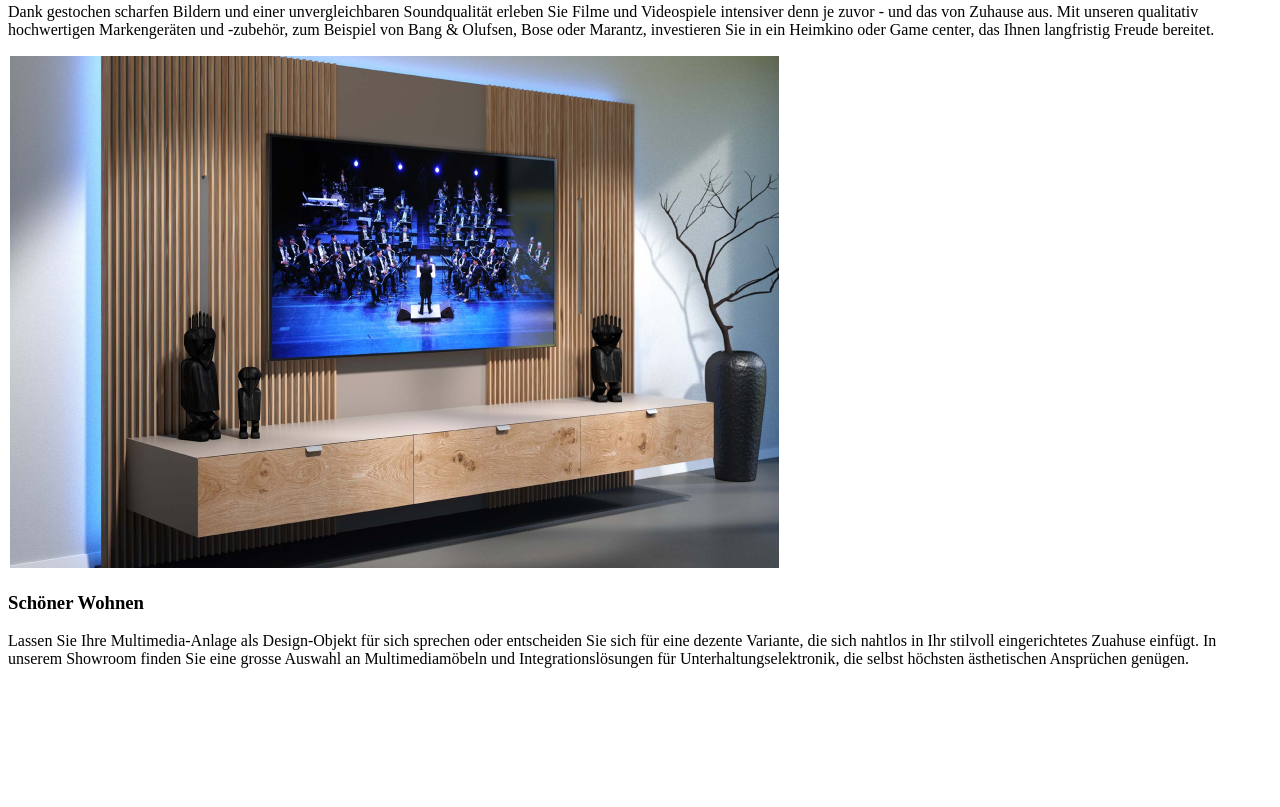
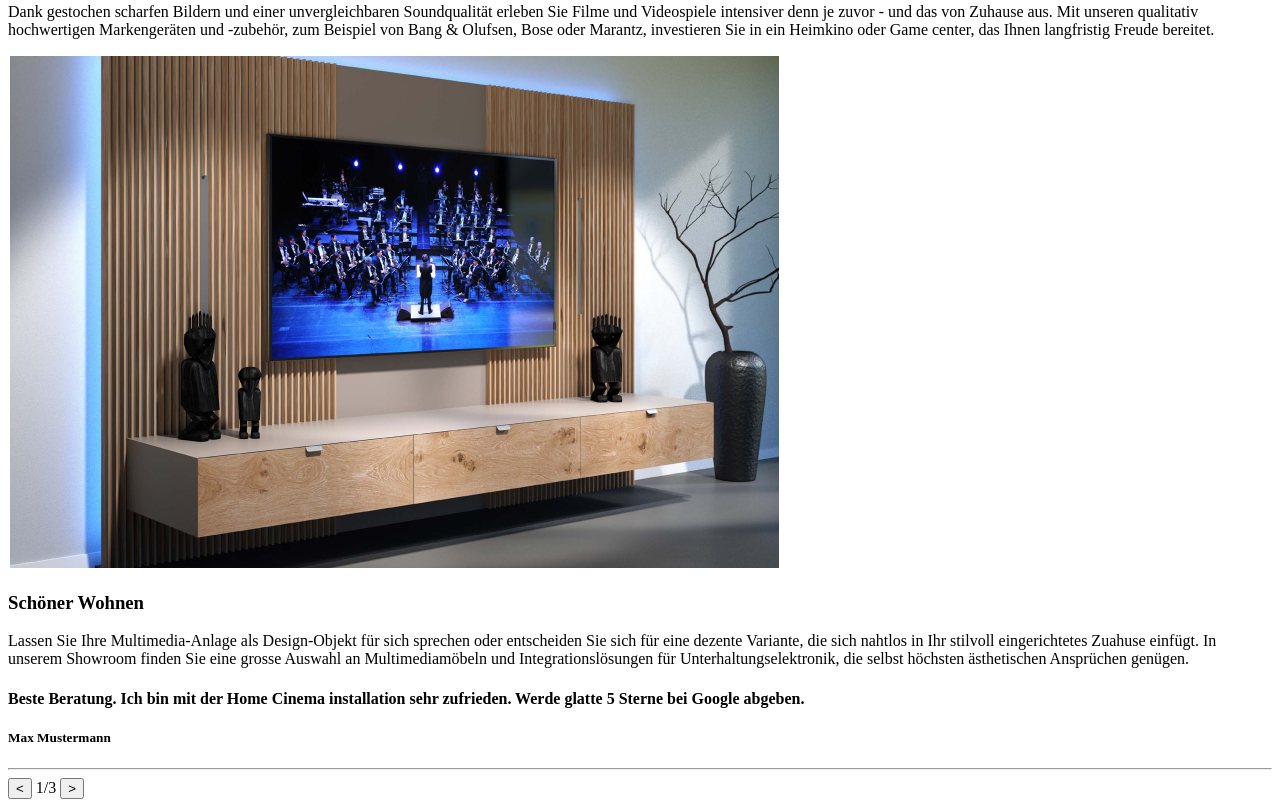
Before and after one commit to PWagner86/allink_test, a website: page index.html in a window 1280 px wide. Shown: the part 2509-3316 px from the top of the page. Before the commit the page ends 3193 px from the top, so only its background shows below. Drawn offline with Linux system fonts and the light colour scheme.

Commit message:
rating carousel hinzügefügt. carousel hat noch keine funktion

```diff
--- a/index.html
+++ b/index.html
@@ -71,6 +71,22 @@
             </div>
         </section>
 
+        <div class="rating">
+            <h4 class="rating__text">
+                Beste Beratung. Ich bin mit der Home Cinema installation sehr zufrieden. Werde glatte 5 Sterne bei Google abgeben.
+            </h4>
+            <h5 class="rating__person">Max Mustermann</h5>
+            <hr class="rating__hr">
+            <div class="rating__navwrapper">
+                <span class="rating__left"></span>
+                <div class="rating__counter">
+                    <button class="rating__left"><</button>
+                    <span class="rating__current">1</span>/<span class="rating__total">3</span>
+                    <button class="rating__right">></button>
+                </div>
+            </div>
+        </div>
+
     </main>
 
     <footer>
```
